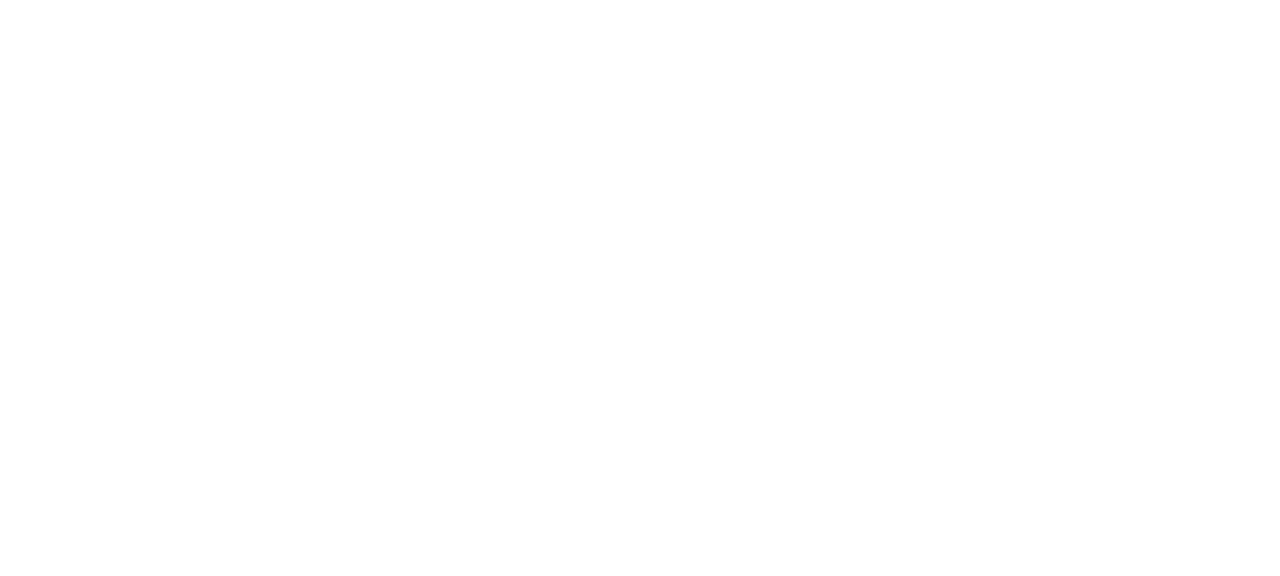
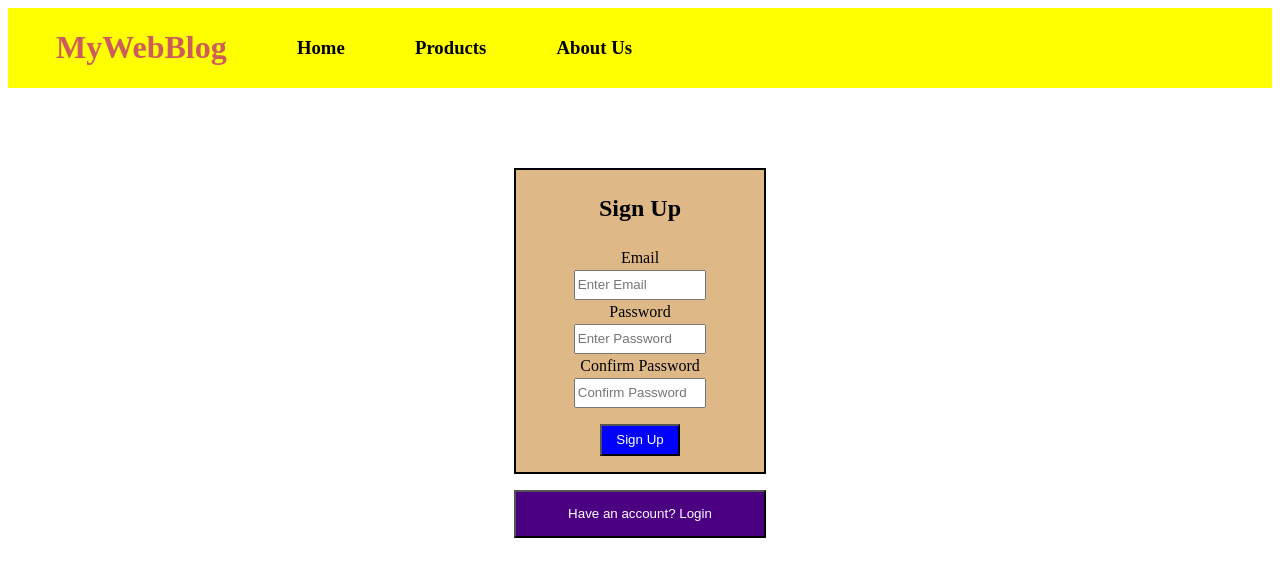
Before and after one commit to Ajay481/React-Expense-Tracker, a React (Create React App) app: page / in a window 1280 px wide. Shown: the top 576 px of the page. Built offline with nearby package versions, Linux system fonts and the light colour scheme.

Commit message:
Sign Up Added

```diff
--- a/src/App.js
+++ b/src/App.js
@@ -1,5 +1,13 @@
+import { Auth } from "./component/Auth/Auth";
+import { MainNavigation } from "./component/Layout/MainNavigation";
+
 function App() {
-  return <div></div>;
+  return (
+    <div>
+      <MainNavigation />
+      <Auth />
+    </div>
+  );
 }
 
 export default App;
--- /dev/null
+++ b/src/component/Auth/Auth.js
@@ -0,0 +1,91 @@
+import React, { useRef } from "react";
+import classes from "./Auth.module.css";
+
+export const Auth = () => {
+  const emailInputRef = useRef("");
+  const passwordInputRef = useRef("");
+  const confirmPasswordInputRef = useRef("");
+
+  const submitHandler = (e) => {
+    e.preventDefault();
+
+    const enteredEmail = emailInputRef.current.value;
+    const enteredPassword = passwordInputRef.current.value;
+    const enteredConfirmPassword = confirmPasswordInputRef.current.value;
+
+    fetch(
+      "https://identitytoolkit.googleapis.com/v1/accounts:signUp?key=AIzaSyBlvwm2UFysqlxp549MzHN_mTVXIn57d7s",
+      {
+        method: "POST",
+        body: JSON.stringify({
+          email: enteredEmail,
+          password: enteredPassword,
+          confirmPassword: enteredConfirmPassword,
+          returnSecureToken: true,
+        }),
+        headers: {
+          "Content-Type": "application/json",
+        },
+      }
+    )
+      .then((res) => {
+        if (res.ok) {
+          return res.json();
+        } else {
+          return res.json().then((data) => {
+            let errorMessage = "Authentication Failed";
+            throw new Error(errorMessage);
+          });
+        }
+      })
+      .then((data) => console.log(" User has successfully signed up."))
+      .catch((err) => alert(err.message));
+
+    emailInputRef.current.value = "";
+    passwordInputRef.current.value = "";
+    confirmPasswordInputRef.current.value = "";
+  };
+  return (
+    <div className={classes.authtop}>
+      <div className={classes.auth}>
+        <h2>Sign Up</h2>
+        <div>
+          <label>Email</label>
+        </div>
+        <input
+          type="email"
+          id="email"
+          placeholder="Enter Email"
+          ref={emailInputRef}
+          required
+        />
+        <div>
+          <label>Password</label>
+        </div>
+        <input
+          type="password"
+          id="password"
+          placeholder="Enter Password"
+          ref={passwordInputRef}
+          required
+        />
+        <div>
+          <label>Confirm Password</label>
+        </div>
+        <input
+          type="password"
+          id="confirmpassword"
+          placeholder="Confirm Password"
+          ref={confirmPasswordInputRef}
+          required
+        />
+        <div>
+          <button onClick={submitHandler}>Sign Up</button>
+        </div>
+      </div>
+      <div>
+        <button className={classes.button}>Have an account? Login</button>
+      </div>
+    </div>
+  );
+};
--- /dev/null
+++ b/src/component/Auth/Auth.module.css
@@ -0,0 +1,36 @@
+.authtop {
+  width: 20%;
+  margin: auto;
+  margin-top: 5rem;
+}
+
+.auth {
+  display: block;
+  border: 2px solid black;
+  background-color: burlywood;
+  line-height: 1.5;
+  text-align: center;
+  margin: auto;
+}
+
+.auth input {
+  width: 50%;
+  height: 1.5rem;
+}
+
+.button {
+  background-color: indigo;
+  color: white;
+  width: 100%;
+  height: 3rem;
+margin-top: 1rem;
+}
+
+.auth button {
+  background-color: blue;
+  color: white;
+  width: 5rem;
+  height: 2rem;
+  margin-top: 1rem;
+  margin-bottom: 1rem;
+}
--- /dev/null
+++ b/src/component/Layout/MainNavigation.js
@@ -0,0 +1,15 @@
+import React from "react";
+import classes from "./MainNavigation.module.css";
+
+export const MainNavigation = () => {
+  return (
+    <div className={classes.head}>
+      <header className={classes.header}>
+        <h1>MyWebBlog</h1>
+        <h3>Home</h3>
+        <h3>Products</h3>
+        <h3>About Us</h3>
+      </header>
+    </div>
+  );
+};
--- /dev/null
+++ b/src/component/Layout/MainNavigation.module.css
@@ -0,0 +1,18 @@
+.head {
+    background-color: yellow;
+    color: black;
+}
+
+.header {
+    display: flex;
+    top: 0;
+    left: 0;
+    align-items: center;
+    margin-left: 3rem;
+    margin-right: 40rem;
+    justify-content: space-between;
+}
+
+.header h1 {
+    color: indianred;
+}
```
